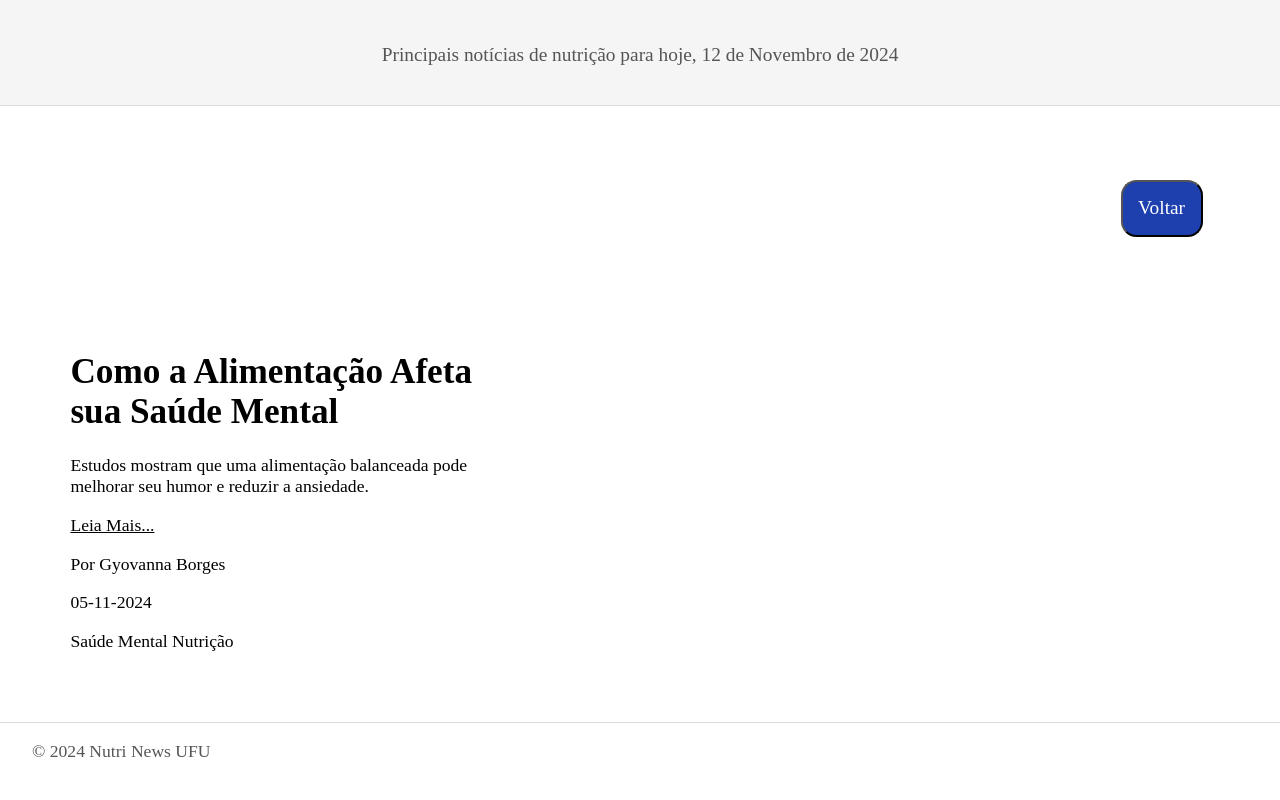
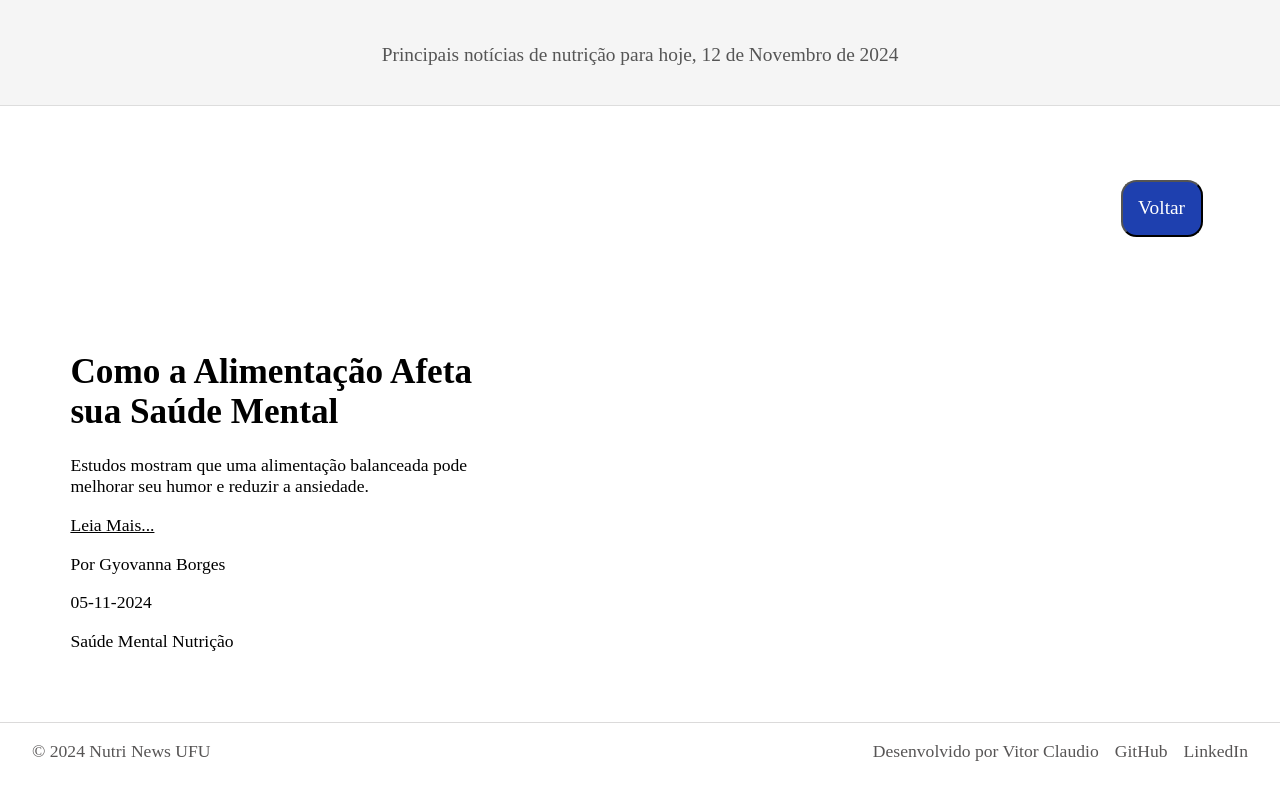
Before and after one commit to vitorclaudio/NutriNews, a React (Create React App) app in the folder nutrinews/: page /NutriNews/article/gyovanna__bs in a window 1280 px wide. Shown: the part 320-1120 px from the top of the page. Built offline with nearby package versions, Linux system fonts and the light colour scheme.

Commit message:
Update Footer.js

```diff
--- a/nutrinews/src/components/Footer/Footer.js
+++ b/nutrinews/src/components/Footer/Footer.js
@@ -5,15 +5,7 @@ const Footer = () => {
     <div className="footer-container">
         <footer>
             <h3>&copy; 2024 Nutri News UFU</h3>
-
-      </footer>
-    </div>
-  );
-};
-
-export default Footer;
-
-/*        <div className="personal-container">
+            <div className="personal-container">
                 <h3 className="personal-info">
                     Desenvolvido por Vitor Claudio
                     <div className="personal-links">
@@ -32,4 +24,9 @@ export default Footer;
                     </div>
                 </h3>
             </div>
-*/
+        </footer>
+    </div>
+  );
+};
+
+export default Footer;
```
Lines whose indentation alone changed are shown as unchanged.
